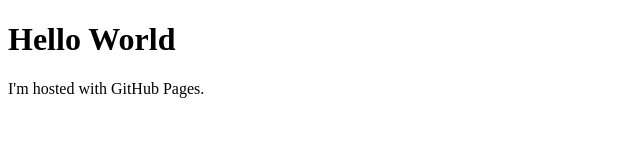
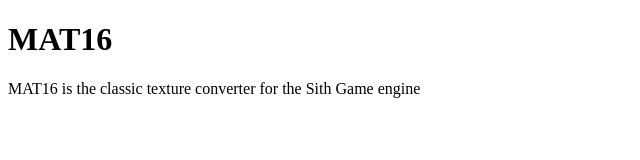
Before and after one commit to JKBoBoFett/MAT16, a plain HTML site: page index.html in a window 1280 px wide. Shown: the whole page, without its empty margins (0-640 px from the left). Drawn offline with Linux system fonts and the light colour scheme.

Commit message:
Add files via upload

```diff
--- a/index.html
+++ b/index.html
@@ -1,7 +1,11 @@
 <!DOCTYPE html>
 <html>
+<head>
+<meta name="google-site-verification" content="pC9N0wRoT1C-q0NCr-HkD4Rp2Y13oSqwPg0uJd_EWSs" />
+  <title>A Meaningful Page Title</title>
+</head>
 <body>
-<h1>Hello World</h1>
-<p>I'm hosted with GitHub Pages.</p>
+<h1>MAT16</h1>
+<p>MAT16 is the classic texture converter for the Sith Game engine</p>
 </body>
 </html>
```
